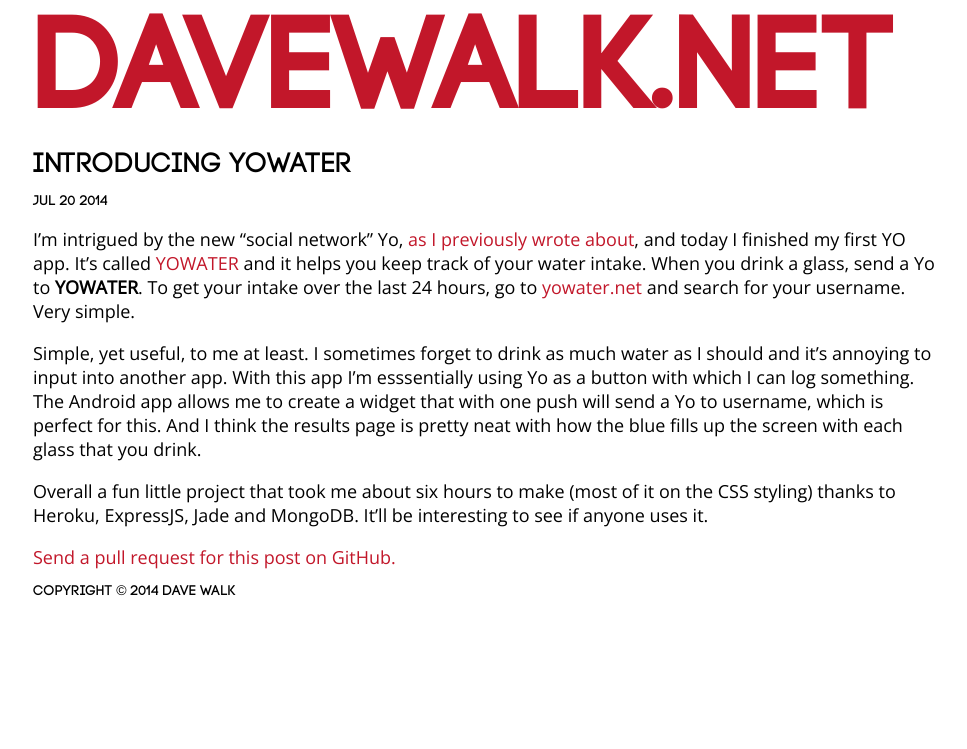
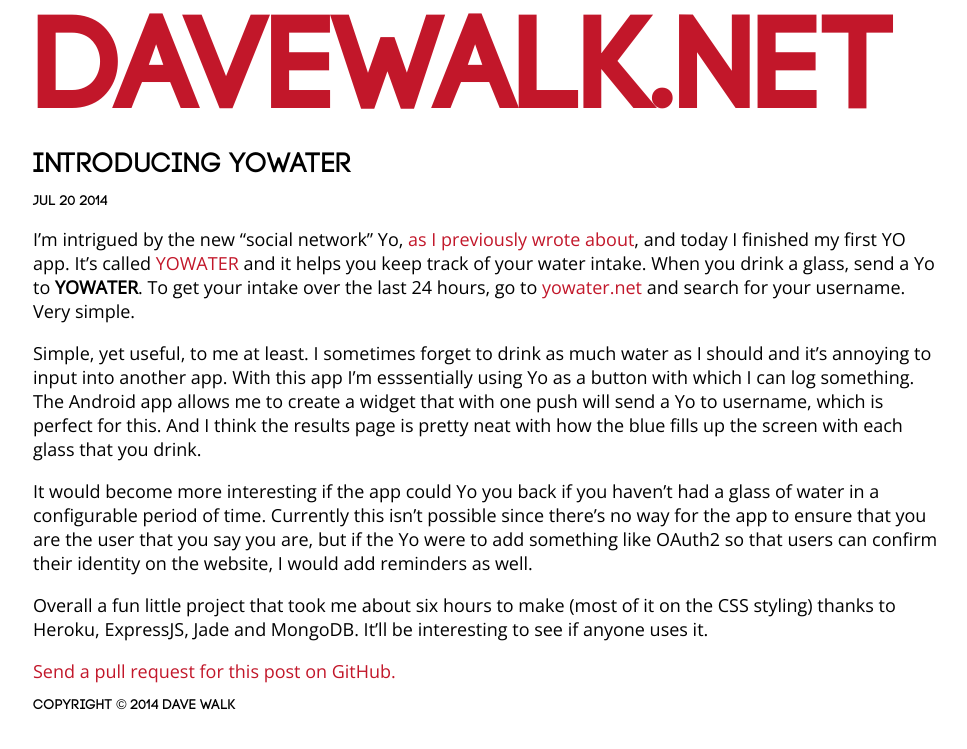
Before and after one commit to hamhands/davewalk.net, a Jekyll site: the page built from _posts/2014-07-20-introducing-yowater.md, in a window 1280 px wide. Shown: the top 749 px of the page, without its empty margins (152-1119 px from the left). Built offline with Jekyll 4.4.1, drawn with Linux system fonts in a browser that asks for light colours; nearby versions of some CDN libraries; Markdown is read by kramdown in place of the engine named in the settings.

Commit message:
Update to new blog post

```diff
--- a/_posts/2014-07-20-introducing-yowater.md
+++ b/_posts/2014-07-20-introducing-yowater.md
@@ -8,4 +8,6 @@
 
 Simple, yet useful, to me at least. I sometimes forget to drink as much water as I should and it's annoying to input into another app. With this app I'm esssentially using Yo as a button with which I can log something. The Android app allows me to create a widget that with one push will send a Yo to username, which is perfect for this. And I think the results page is pretty neat with how the blue fills up the screen with each glass that you drink.
 
+It would become more interesting if the app could Yo you back if you haven't had a glass of water in a configurable period of time. Currently this isn't possible since there's no way for the app to ensure that you are the user that you say you are, but if the Yo were to add something like OAuth2 so that users can confirm their identity on the website, I would add reminders as well.
+
 Overall a fun little project that took me about six hours to make (most of it on the CSS styling) thanks to Heroku, ExpressJS, Jade and MongoDB. It'll be interesting to see if anyone uses it.
```
